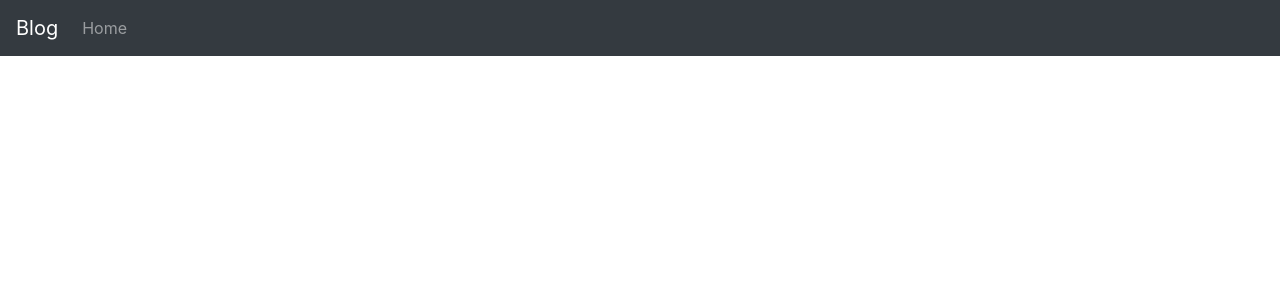
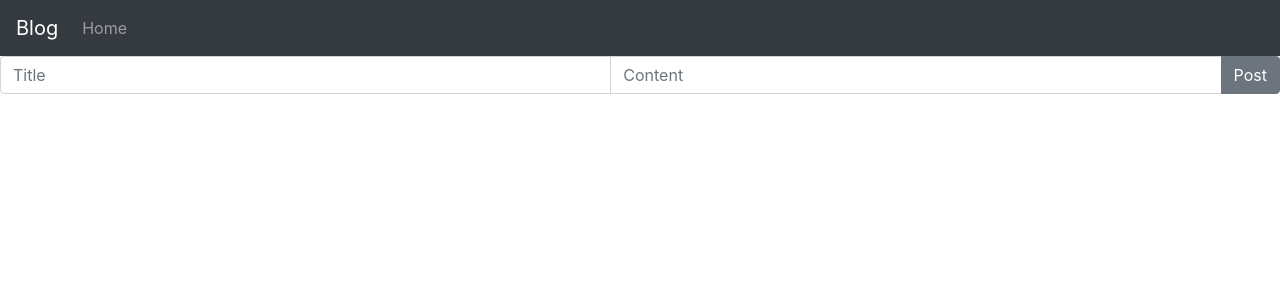
Before and after one commit to phillipjhl/Musketeer, a React app: page /blog/input in a window 1280 px wide. Shown: the top 300 px of the page. Built offline with nearby package versions, Linux system fonts and the light colour scheme.

Commit message:
main application routing

```diff
--- a/client/src/components/app.jsx
+++ b/client/src/components/app.jsx
@@ -2,7 +2,7 @@ import React, { Component, Fragment } from 'react';
 import { BrowserRouter as Router, Route, Switch, Link } from 'react-router-dom';
 import NavBar from './NavBar';
 import Home from './Home';
-import GoodbyeWorld from './goodbye';
+import BlogInput from './BlogInput';
 
 class Navigation extends Component {
 
@@ -13,7 +13,7 @@ class Navigation extends Component {
                     <NavBar />
                     <Switch>
                         <Route exact path="/" component={Home} />
-                        <Route path="/goodbye" component={GoodbyeWorld} />
+                        <Route path ="/blog/input" component={BlogInput} />
                     </Switch>
                 </Fragment>
             </Router>
```
